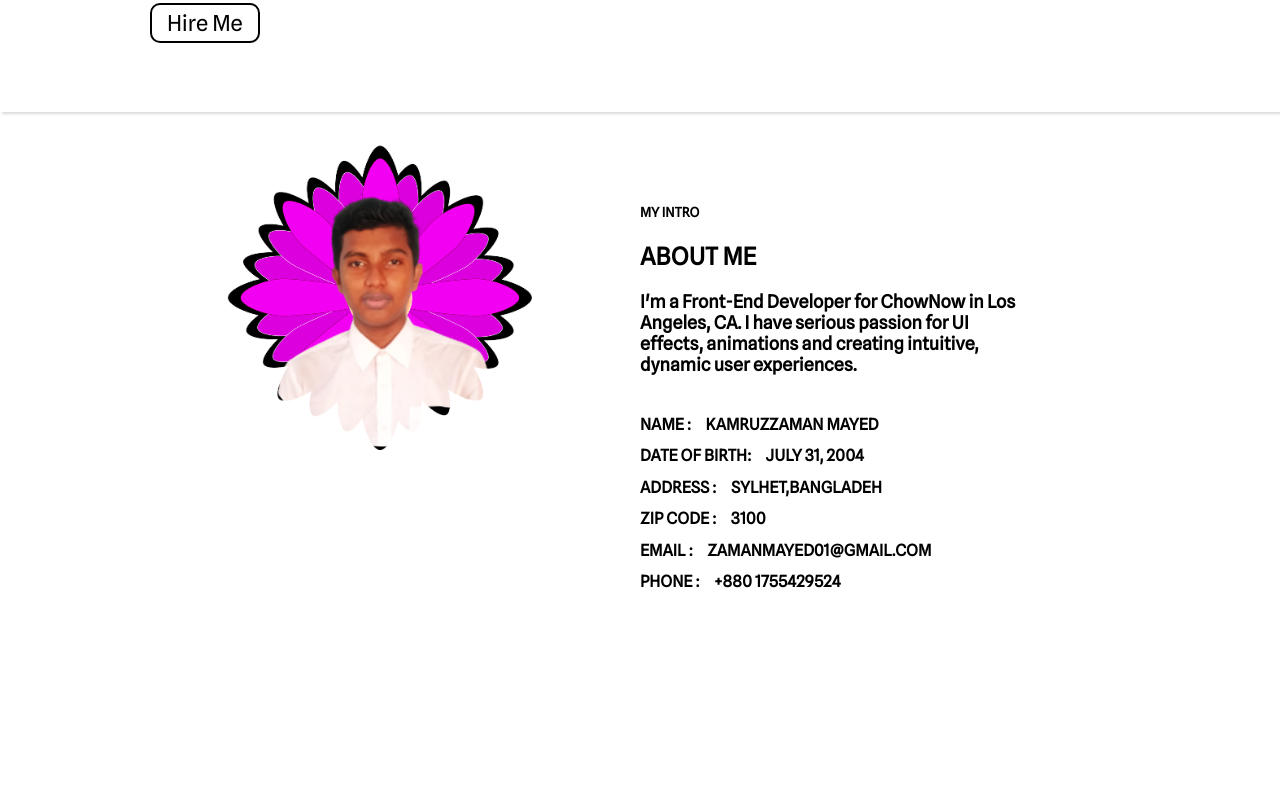
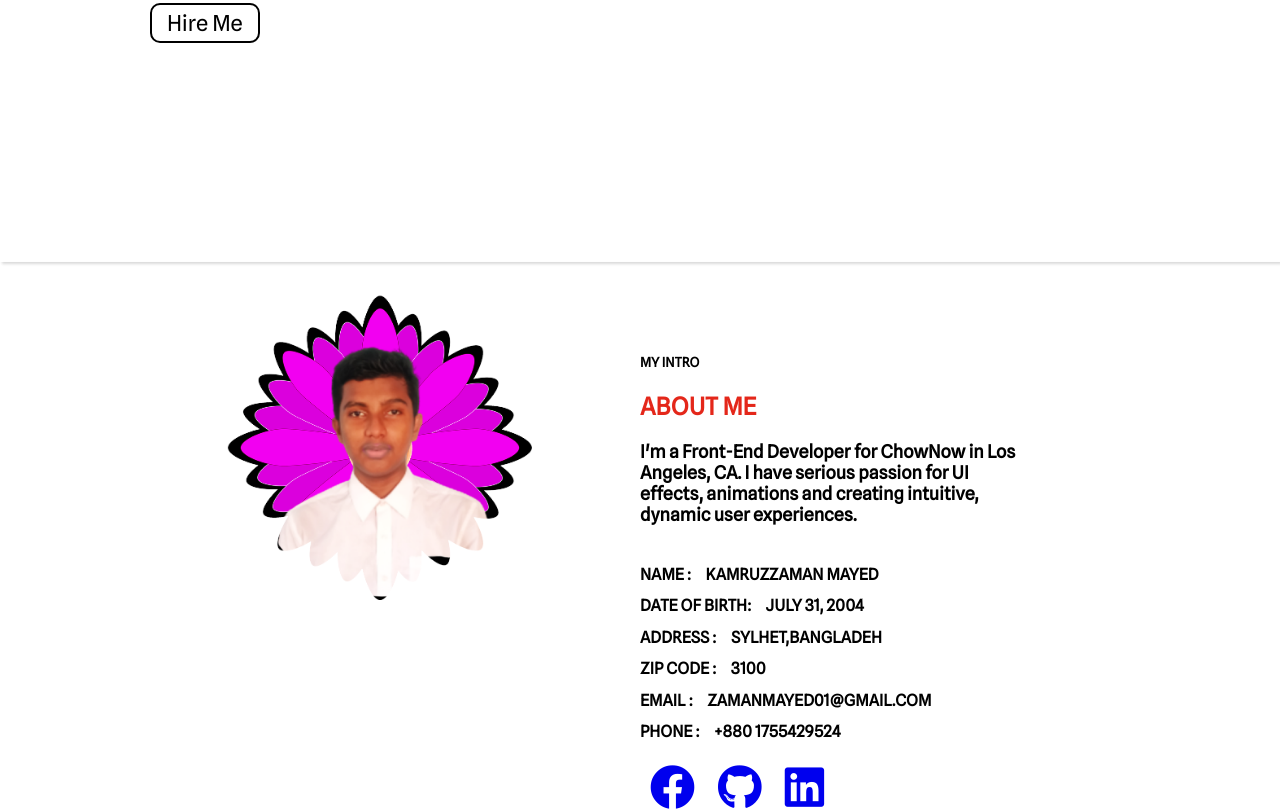
Before and after one commit to zamanmayed1/ZamanMayed, a plain HTML site: page index.html in a window 1280 px wide. Shown: the part 488-1300 px from the top of the page. Before the commit the page ends 1150 px from the top, so only its background shows below. Drawn offline with Linux system fonts and the light colour scheme.

Commit message:
version4

```diff
--- a/index.html
+++ b/index.html
@@ -12,6 +12,7 @@
 <link rel="preconnect" href="https://fonts.googleapis.com">
 <link rel="preconnect" href="https://fonts.gstatic.com" crossorigin>
 <link href="https://fonts.googleapis.com/css2?family=Spline+Sans&display=swap" rel="stylesheet">
+<link rel="stylesheet" href="https://use.fontawesome.com/releases/v5.15.4/css/all.css" integrity="sha384-DyZ88mC6Up2uqS4h/KRgHuoeGwBcD4Ng9SiP4dIRy0EXTlnuz47vAwmeGwVChigm" crossorigin="anonymous">
 </head>
 <body>
     <section class="header">
@@ -36,7 +37,7 @@
         </div>
         <div class="about">
             <h5>MY INTRO</h5>
-            <H2>ABOUT ME</H2>
+            <H2 id="am">ABOUT ME</H2>
             <p>I'm a Front-End Developer for ChowNow in Los Angeles, CA. I have serious passion for UI effects, animations and creating intuitive, dynamic user experiences.</p>
             <div class="info">
             <span>  <h4>NAME :</h4> &nbsp;&nbsp;&nbsp;&nbsp;&nbsp;<h4>KAMRUZZAMAN MAYED</h4></span>
@@ -44,7 +45,14 @@
             <span>  <h4>ADDRESS :</h4> &nbsp;&nbsp;&nbsp;&nbsp;&nbsp;<h4>SYLHET,BANGLADEH</h4></span>
             <span>  <h4>ZIP CODE :</h4> &nbsp;&nbsp;&nbsp;&nbsp;&nbsp;<h4>3100</h4></span>
             <span>  <h4>EMAIL :</h4> &nbsp;&nbsp;&nbsp;&nbsp;&nbsp;<h4>ZAMANMAYED01@GMAIL.COM</h4></span>
-            <span>  <h4>PHONE :</h4> &nbsp;&nbsp;&nbsp;&nbsp;&nbsp;<h4>+880 1755429524</h4></span>
+            <span>  <h4>PHONE :</h4> &nbsp;&nbsp;&nbsp;&nbsp;&nbsp;<h4>+880 1755429524</h4></span><br>
+            <div class="icons">
+                <a target="_blank" href="https://www.facebook.com/zamanmayed"><i class="fab fa-facebook"></i></a>
+                <a target="_blank" href="https://github.com/zamanmayed1"><i class="fab fa-github"></i></a>
+                <a target="_blank" href="https://www.linkedin.com/in/zamanmayed/"><i class="fab fa-linkedin"></i></a>
+
+
+            </div>
 
         </div>
         </div>
--- a/style.css
+++ b/style.css
@@ -13,6 +13,7 @@ body {
   overflow: hidden;
   display: flex;
   box-shadow: rgba(0, 0, 0, 0.15) 1.95px 1.95px 2.6px;
+  padding-bottom: 150px;
 }
 .div1 {
   width: 50%;
@@ -89,3 +90,16 @@ p {
   overflow: hidden;
   box-shadow: rgba(0, 0, 0, 0.15) 1.95px 1.95px 2.6px;
 }
+#am {
+  color: #e4271a;
+}
+.icons {
+  width: 100%;
+
+  height: 50px;
+  font-size: 45px;
+  padding: 10px;
+}
+.icons a {
+  margin-right: 15px;
+}
```
